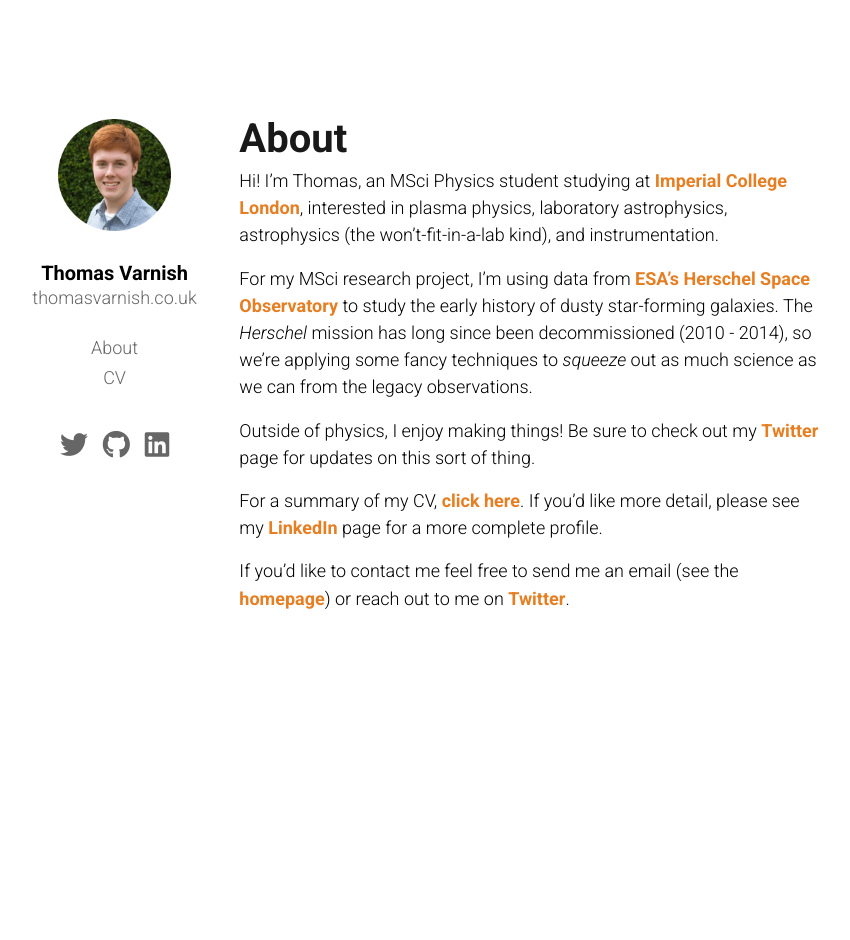
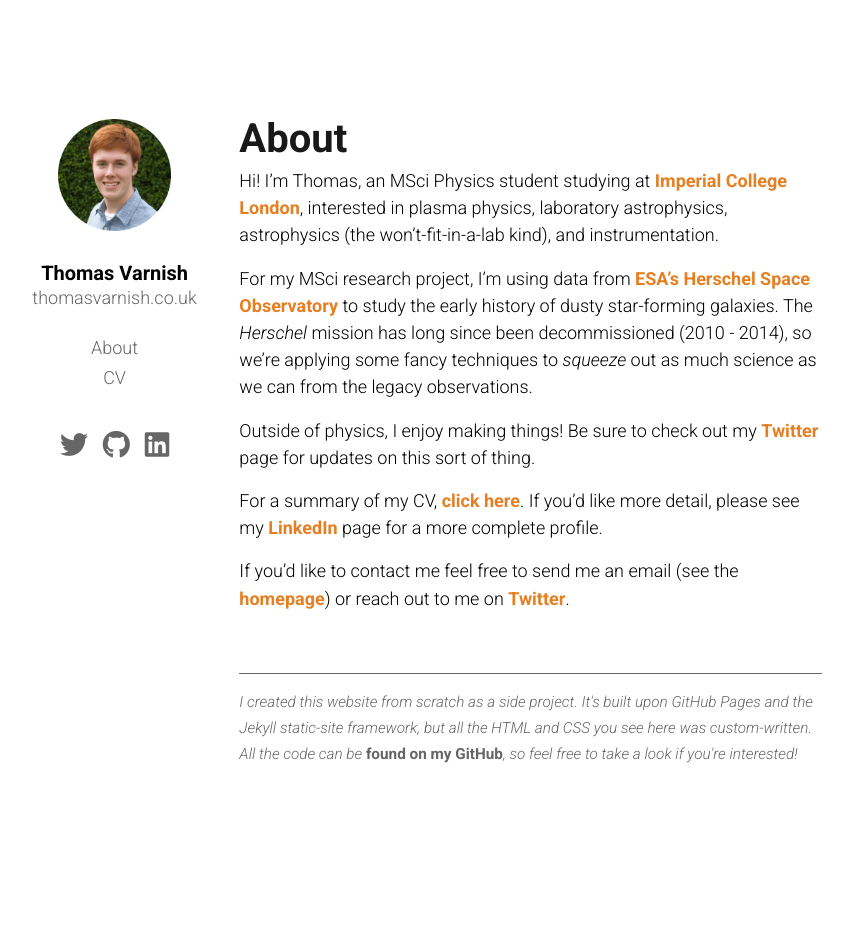
Before and after one commit to tvarnish/tvarnish.github.io, a Jekyll site: the page built from about.md, in a window 1280 px wide. Shown: the whole page, without its empty margins (176-1026 px from the left). Built offline with Jekyll 4.4.1, drawn with Linux system fonts in a browser that asks for light colours; nearby versions of some CDN libraries.

Commit message:
Add note about the website code
Add short note to the About page concerning the website framework,
hosting and code.

```diff
--- a/about.md
+++ b/about.md
@@ -14,3 +14,7 @@ Outside of physics, I enjoy making things! Be sure to check out my [Twitter](htt
 For a summary of my CV, [click here](/cv). If you'd like more detail, please see my [LinkedIn](https://linkedin.com/in/{{ site.author.linkedin }}) page for a more complete profile.
 
 If you'd like to contact me feel free to send me an email (see the [homepage](/)) or reach out to me on [Twitter](https://twitter.com/{{ site.author.twitter }}).
+
+<div class="endnote">
+I created this website from scratch as a side project. It's built upon GitHub Pages and the Jekyll static-site framework, but all the HTML and CSS you see here was custom-written. All the code can be <a href="https://github.com/{{ site.author.github }}/{{ site.author.github }}.github.io">found on my GitHub</a>, so feel free to take a look if you're interested!
+</div>
--- a/assets/css/main.css
+++ b/assets/css/main.css
@@ -461,3 +461,30 @@ ul {
 em {
     font-style: italic;
 }
+
+/* End note */
+.endnote {
+    color: #666;
+    border-top: 1px #666 solid;
+    padding-top: 1em;
+    margin-top: 4em;
+    font-style: italic;
+    line-height: 1.7em;
+    font-size: 0.85em;
+}
+
+.endnote a {
+    color: #666;
+    font-weight: 800;
+    font-style: normal;
+    text-decoration: none;
+}
+
+.endnote a:visited {
+    color: #666;
+}
+
+.endnote a:hover {
+    color: #666;
+    text-decoration: underline;
+}
```
